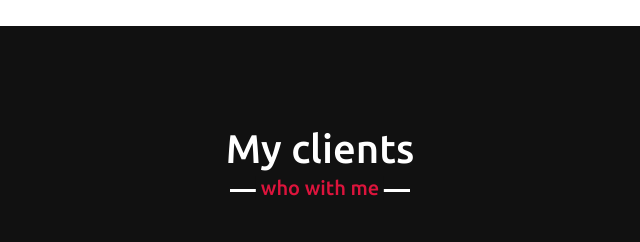
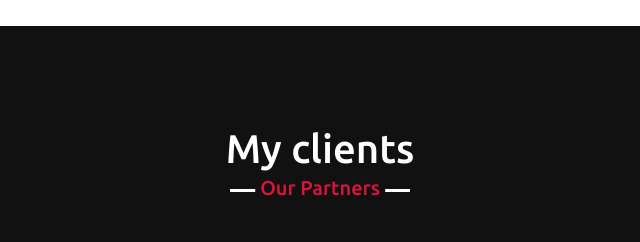
Before and after one commit to temba626/faith_work, a plain HTML site: page index.html in a window 1280 px wide. Shown: the part 2600-2842 px from the top of the page, 320-960 px from the left. Drawn offline with nearby package versions, Linux system fonts and the light colour scheme.

Commit message:
Styles updated

```diff
--- a/style.css
+++ b/style.css
@@ -393,7 +393,7 @@ section .title::after{
 
 /* clients section styling */
 .clients .title::after{
-    content: "who with me";
+    content: "Our Partners";
 }
 .clients .carousel .card{
     background: #222;
@@ -549,6 +549,8 @@ section .title::after{
   color: crimson;
   background: none;
 }
+
+
 /* footer section styling */
 footer{
     background: #111;
```
